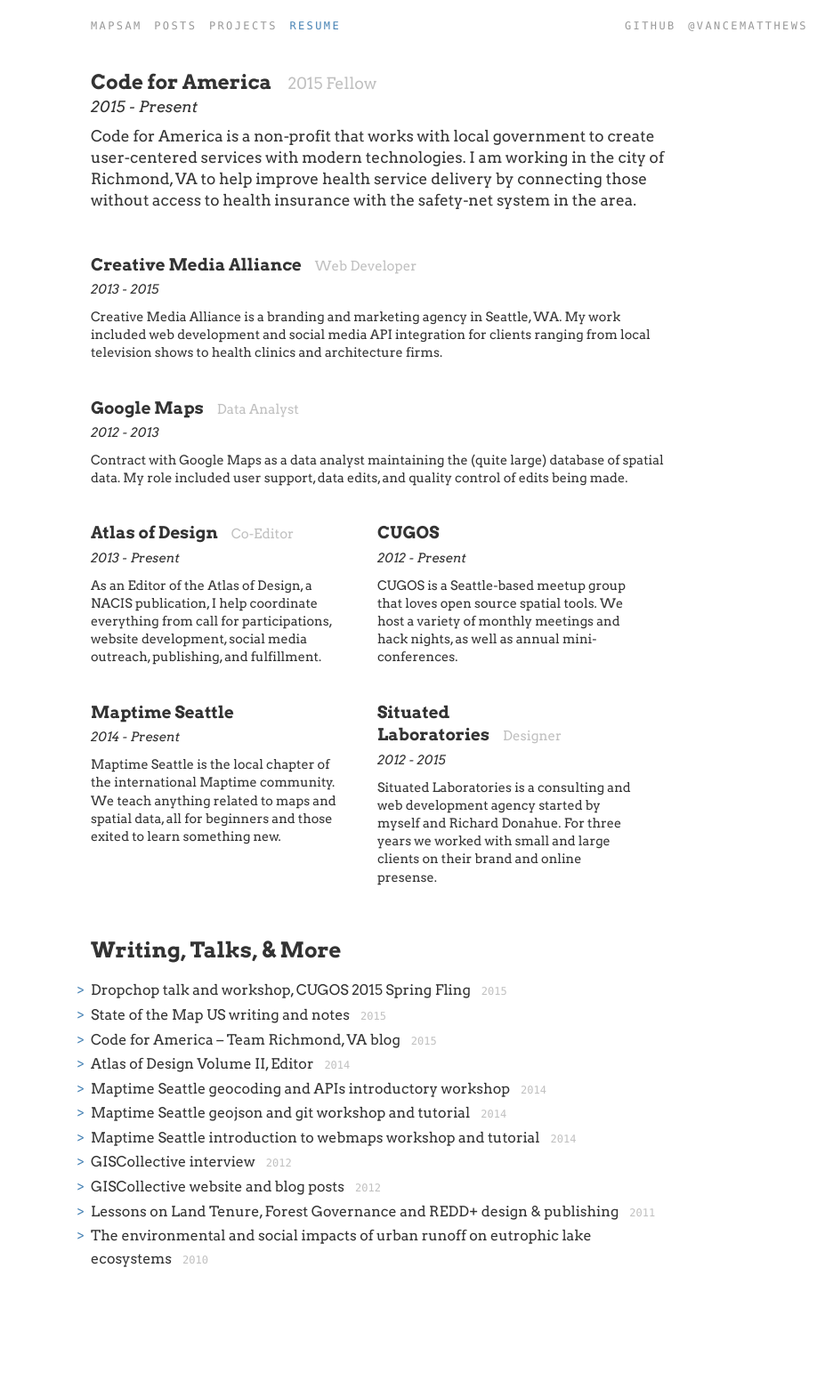
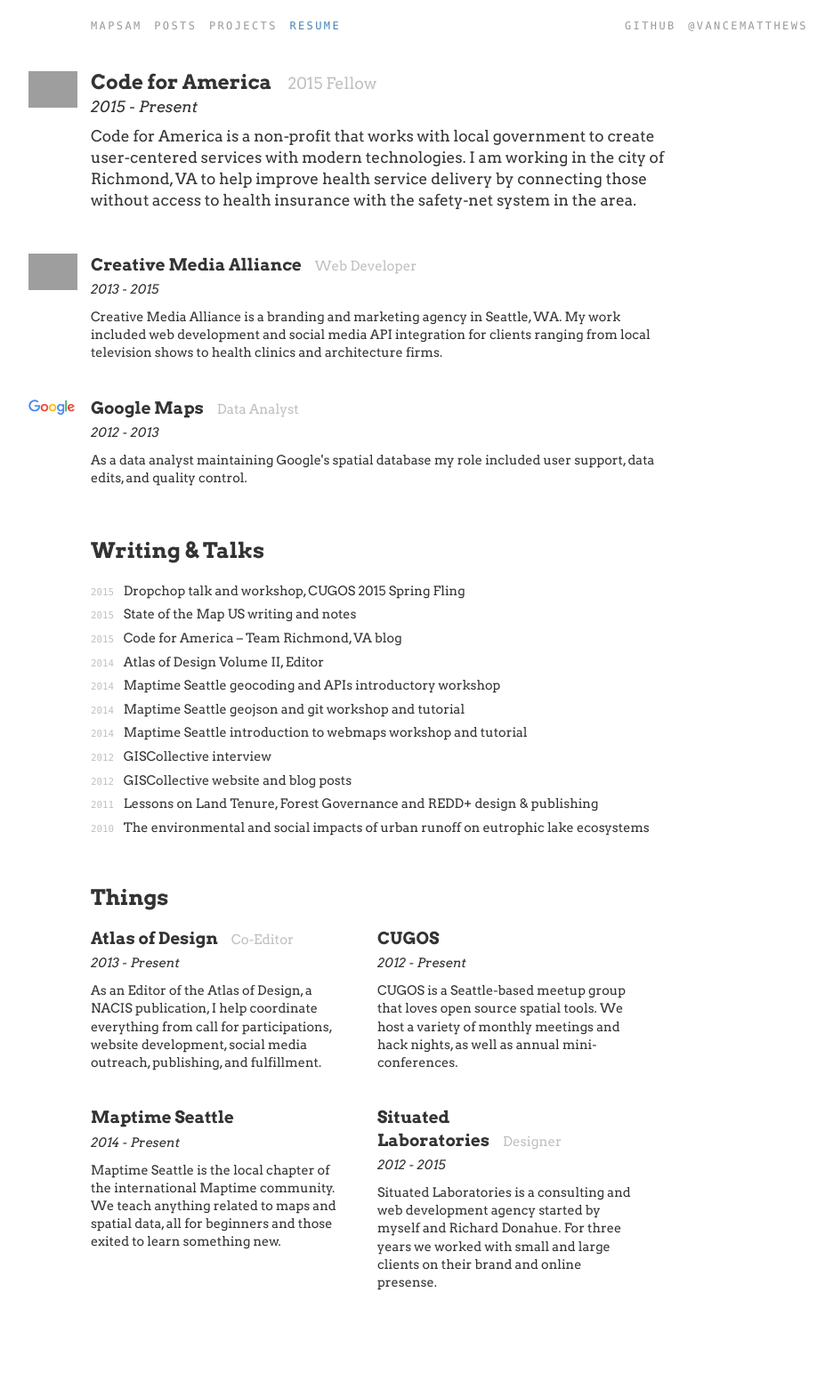
Before and after one commit to mapsam/mapsam.github.io, a Jekyll site: the page built from resume/index.md, in a window 1280 px wide. Shown: the whole page at 89% size, without its empty margins (130-1066 px from the left). Built offline with Jekyll 4.4.1, drawn with Linux system fonts in a browser that asks for light colours; nearby versions of some CDN libraries; Markdown is read by kramdown in place of the engine named in the settings; before the commit the page ends 1509 px from its top, so only the background shows below that; grey boxes are pictures that could not be loaded.

Commit message:
updated resume stuffs

```diff
--- a/_layouts/resume.html
+++ b/_layouts/resume.html
@@ -5,19 +5,30 @@
 {{ content }}
 
 <div class="resume cf">
-{% for item in page.items %}
-  <div class="resume_item cf {{ item.extra }}">
-    <h3 class="resume_header">{{ item.name }}<span class="resume_title">{{ item.title }}</span></h3>
-    <span class="resume_timeline">{{ item.time }}</span>
-    <p class="resume_description">{{ item.description }}</p>
-  </div>
-{% endfor %}
 
-<h2>Writing, Talks, &amp; More</h2>
-{% for c in page.cv %}
-  <ul class="resume_list">
-    <li><a href="{{ c.link }}" target="_blank">{{ c.name }}<span>{{ c.year }}</span></a></li>
-  </ul>
-{% endfor %}
+  {% for item in page.jobs %}
+    <div class="resume_item cf {{ item.extra }}">
+      <div class="resume_logo"><img src="{{ item.img }}"></div>
+      <h3 class="resume_header">{{ item.name }}<span class="resume_title">{{ item.title }}</span></h3>
+      <span class="resume_timeline">{{ item.time }}</span>
+      <p class="resume_description">{{ item.description }}</p>
+    </div>
+  {% endfor %}
+
+  <h2>Writing & Talks</h2>
+    <ul class="resume_item resume_list">
+    {% for c in page.cv %}
+      <li><a href="{{ c.link }}" target="_blank"><span>{{ c.year }}</span>{{ c.name }}</a></li>
+    {% endfor %}
+    </ul>
+
+  <h2>Things</h2>
+  {% for item in page.extras %}
+    <div class="resume_item cf {{ item.extra }}">
+      <h3 class="resume_header">{{ item.name }}<span class="resume_title">{{ item.title }}</span></h3>
+      <span class="resume_timeline">{{ item.time }}</span>
+      <p class="resume_description">{{ item.description }}</p>
+    </div>
+  {% endfor %}
 
 </div>
--- a/css/mapsam.scss
+++ b/css/mapsam.scss
@@ -272,14 +272,26 @@
   margin-bottom: 2em;
   display: inline-block;
   vertical-align: top;
+  position: relative;
   &.resume_item_half {
-    width: 49%;
+    @media (min-width: $max-width) {
+      width: 49%;
+    }
     &:nth-child(1n) {
       padding-right: 2em;
     }
   }
   &.resume_item_large {
     font-size: 1.2em;
+  }
+  .resume_logo {
+    position: absolute;
+    left: -70px;
+    top: 0;
+    width: 55px;
+    img {
+      width: 100%;
+    }
   }
 }
 .resume_header {
@@ -307,22 +319,18 @@
   li {
     position: relative;
     a {
+      font-size: 0.9em;
+      display: block;
       color: $dark-grey;
       span {
         color: $grey;
-        margin-left: 1em;
+        margin-right: 1em;
         @include mono($grey);
+        padding: 10px 0;
       }
       &:hover {
-        background: transparent;
-        text-decoration: underline;
+        background: #f6f6f6;
       }
-    }
-    &:before {
-      position: absolute;
-      content: ">";
-      left: -1em;
-      color: $blue;
     }
   }
 }
--- a/resume/index.md
+++ b/resume/index.md
@@ -2,23 +2,27 @@
 layout: resume
 title: Resume
 weight: 4
-items:
+jobs:
     -
         name: Code for America
+        img: https://www.codeforamerica.org/assets/logo.png
         extra: resume_item_large
         title: 2015 Fellow
         time: 2015 - Present
         description: Code for America is a non-profit that works with local government to create user-centered services with modern technologies. I am working in the city of Richmond, VA to help improve health service delivery by connecting those without access to health insurance with the safety-net system in the area.
     -
         name: Creative Media Alliance
+        img: http://creativemediaalliance.com/wp-content/themes/CMA-Responsive/images/logo-trans.png
         title: Web Developer
         time: 2013 - 2015
         description: Creative Media Alliance is a branding and marketing agency in Seattle, WA. My work included web development and social media API integration for clients ranging from local television shows to health clinics and architecture firms.
     -
         name: Google Maps
+        img: /images/google-logo.png
         title: Data Analyst
         time: 2012 - 2013
-        description: Contract with Google Maps as a data analyst maintaining the (quite large) database of spatial data. My role included user support, data edits, and quality control of edits being made.
+        description: As a data analyst maintaining Google's spatial database  my role included user support, data edits, and quality control.
+extras:
     -
         name: Atlas of Design
         extra: resume_item_half
```
Also changed, not shown: images/google-logo.png (added).
